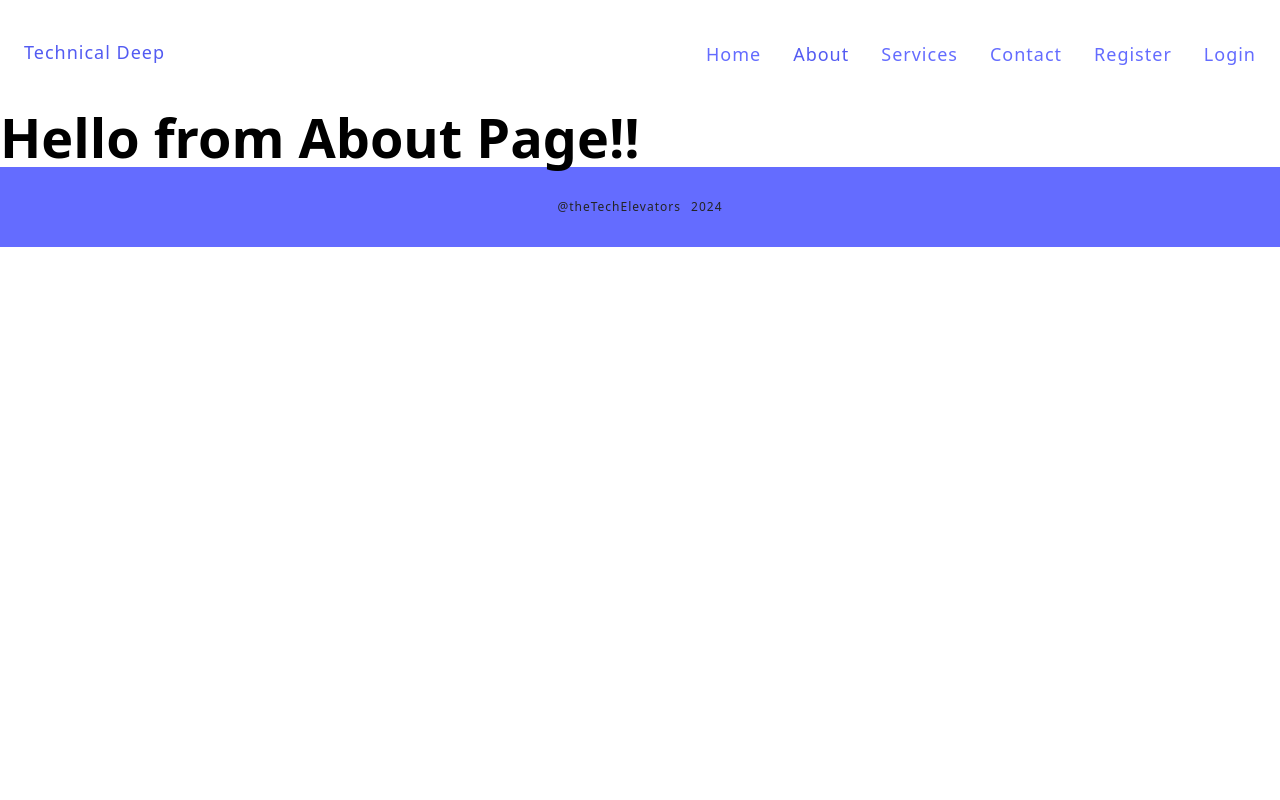
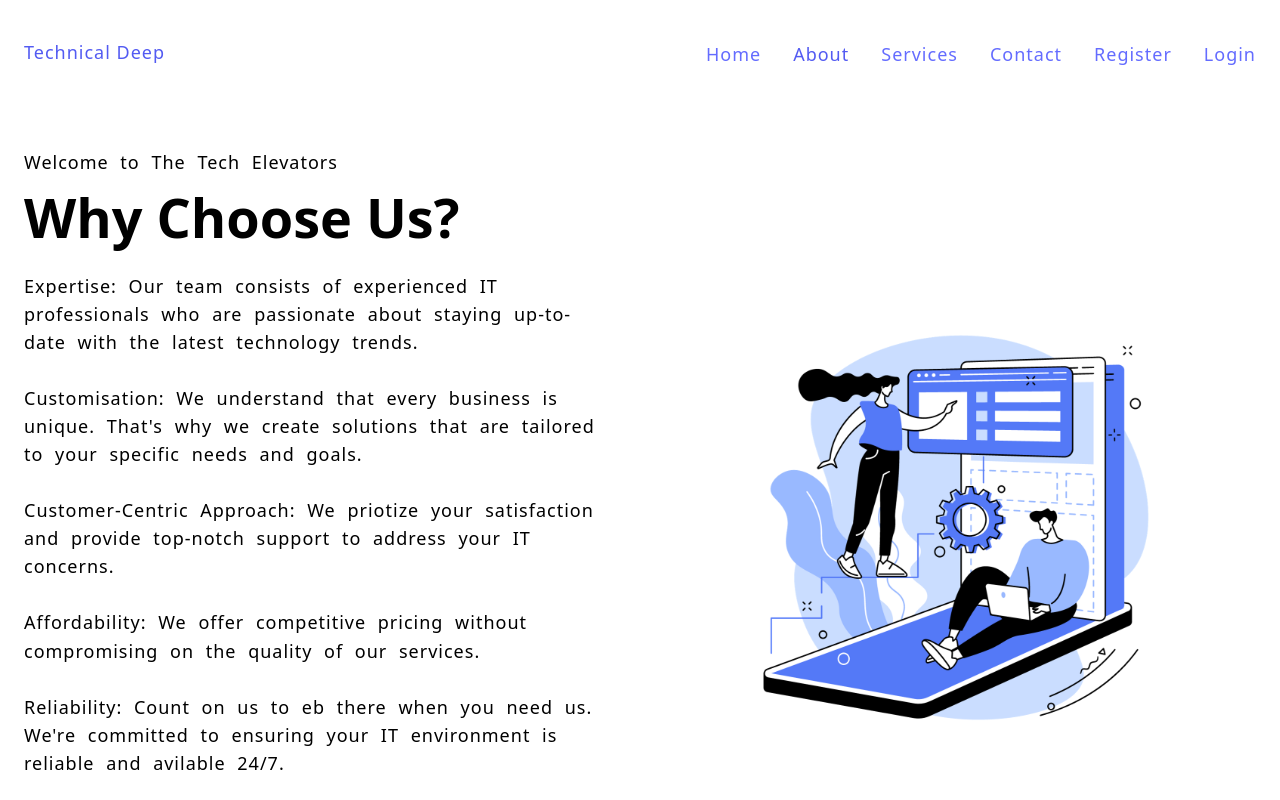
Before and after one commit to Deep-20/SerVista, a React (Vite) app in the folder client/: page /about in a window 1280 px wide. Shown: the top 800 px of the page. Built offline with nearby package versions, Linux system fonts and the light colour scheme.

Commit message:
Added About page UI

```diff
--- a/client/src/index.css
+++ b/client/src/index.css
@@ -163,3 +163,30 @@ a.active {
   }
 }
 /***** End Analytics *****/
+
+/***** About Section *****/
+
+.about-image {
+  display: flex;
+  justify-content: center;
+  & img {
+    width: 70%;
+    height: 70%;
+  }
+}
+
+.about-main {
+  & .grid {
+    align-items: center;
+  }
+
+  .about-content {
+    & p {
+      margin: 2.4rem 0 4.8rem 0;
+      &:first-child {
+        margin: 0 0 1.2rem 0;
+      }
+    }
+  }
+}
+/***** End About *****/
--- a/client/src/pages/About.jsx
+++ b/client/src/pages/About.jsx
@@ -1,3 +1,56 @@
 export const About = () => {
-    return <h1> Hello from About Page!! </h1>
+  return (
+    <>
+      <div className="about-main">
+        <div className="container grid grid-two-cols">
+          <div className="about-content">
+            <p> Welcome to The Tech Elevators </p>
+            <h1> Why Choose Us?</h1>
+            <p>
+              Expertise: Our team consists of experienced IT professionals who
+              are passionate about staying up-to-date with the latest technology
+              trends.
+              <br />
+              <br />
+              Customisation: We understand that every business is unique. That's
+              why we create solutions that are tailored to your specific needs
+              and goals.
+              <br />
+              <br />
+              Customer-Centric Approach: We priotize your satisfaction and
+              provide top-notch support to address your IT concerns.
+              <br />
+              <br />
+              Affordability: We offer competitive pricing without compromising
+              on the quality of our services.
+              <br />
+              <br />
+              Reliability: Count on us to eb there when you need us. We're
+              committed to ensuring your IT environment is reliable and avilable
+              24/7.
+              <br />
+              <br />
+            </p>
+
+            <div className="btn btn-group">
+              <a href="/contact">
+                <button className="btn">connect now</button>
+              </a>
+              <a href="/services">
+                <button className="btn secondary-btn">learn more</button>
+              </a>
+            </div>
+          </div>
+          <div className="about-image">
+            <img
+              src="/images/about.png"
+              alt="People Surfing why we are the best!!"
+              width="500"
+              height="500"
+            ></img>
+          </div>
+        </div>
+      </div>
+    </>
+  );
 };
```
